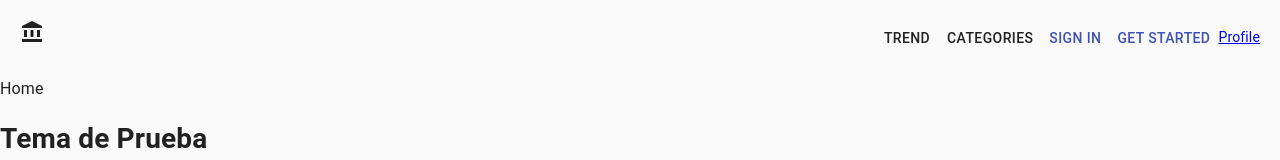
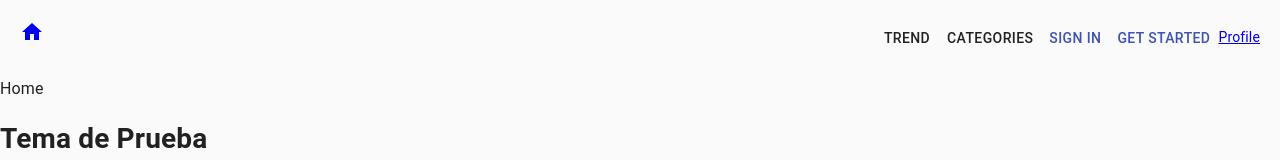
Before and after one commit to FSD0321STR/imdb, a React (Vite) app: page / in a window 1280 px wide. Shown: the top 160 px of the page. Built offline with nearby package versions, Linux system fonts and the light colour scheme.

Commit message:
Menu fix logo takes to home url

```diff
--- a/src/components/header/header.jsx
+++ b/src/components/header/header.jsx
@@ -1,12 +1,13 @@
 import React, { useState } from "react";
 import useAuth from "../../hooks/use-auth";
+import { Link } from "react-router-dom";
+
 import Button from "@material-ui/core/Button";
 import Menu from "@material-ui/core/Menu";
 import MenuItem from "@material-ui/core/MenuItem";
 import { Box, Icon } from "@material-ui/core";
-import AccountBalanceIcon from "@material-ui/icons/AccountBalance";
+import HomeIcon from "@material-ui/icons/Home";
 import AnimatedModal from "../login-modal/loginModal";
-import { Link } from "react-router-dom";
 import Collapse from "@material-ui/core/Collapse";
 import RegisterSide from "../register/register";
 
@@ -38,7 +39,9 @@ export default function Header() {
 	return (
 		<div>
 			<Box display="flex" justifyContent="space-between" padding="20px">
-				<AccountBalanceIcon />
+				<Link to="/" color="primary">
+					<HomeIcon />
+				</Link>
 
 				<div>
 					<Button
```
